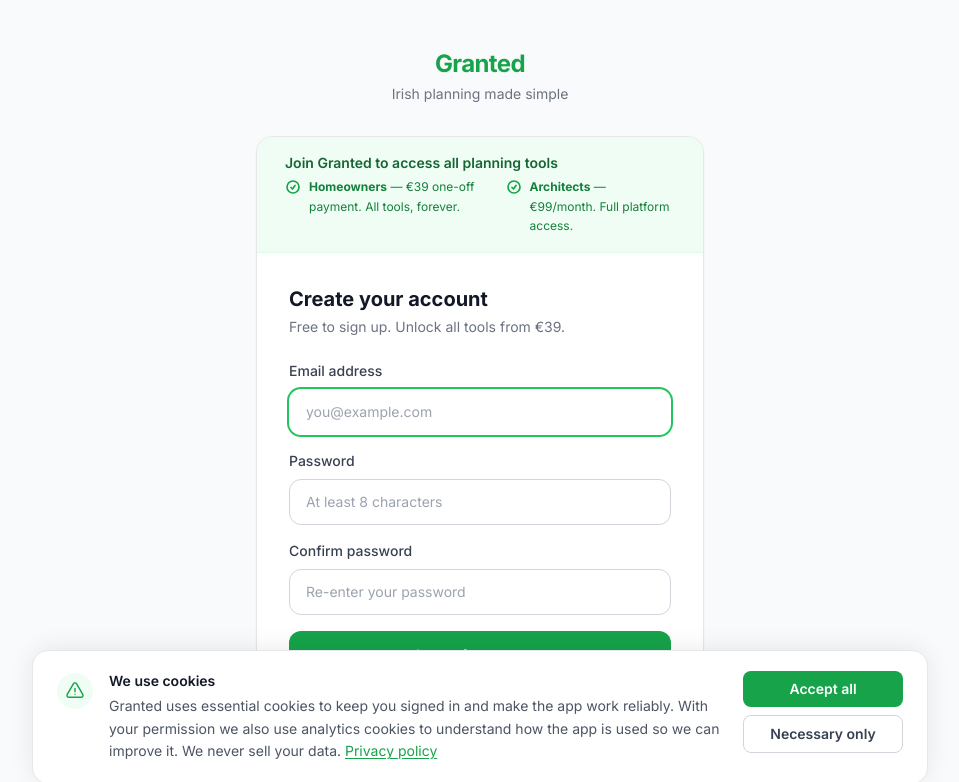
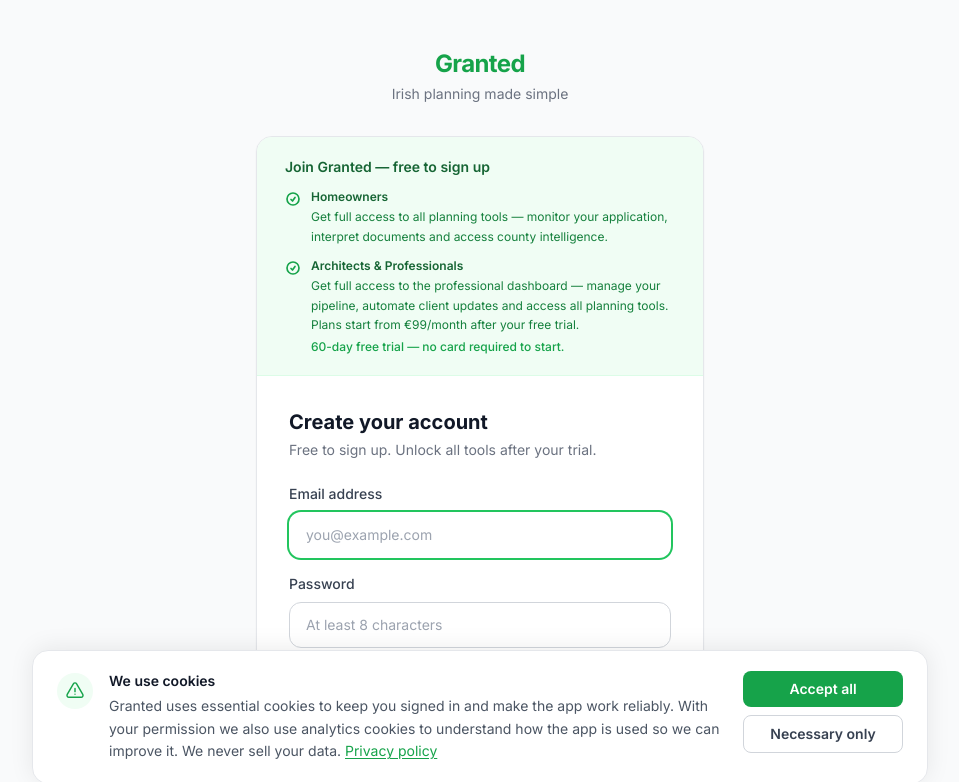
Before and after one commit to planassist-ai/planassist, a Next.js app: page /signup in a window 1280 px wide. Shown: the top 782 px of the page, without its empty margins (160-1119 px from the left). Built offline with nearby package versions, Linux system fonts and the light colour scheme.

Commit message:
remove price from signup, show value proposition instead

```diff
--- a/src/app/login/page.tsx
+++ b/src/app/login/page.tsx
@@ -151,7 +151,7 @@ function LoginForm() {
         <p className="mt-5 text-center text-sm text-gray-500">
           Don&apos;t have an account?{" "}
           <Link href="/signup" className="text-green-600 hover:text-green-700 font-medium underline underline-offset-2 transition-colors">
-            Sign up — €39 for homeowners
+            Create a free account
           </Link>
         </p>
 
--- a/src/app/signup/page.tsx
+++ b/src/app/signup/page.tsx
@@ -92,26 +92,35 @@ export default function SignupPage() {
             /* ── Signup form ── */
             <>
               {/* Value prop banner */}
-              <div className="bg-green-50 border-b border-green-100 px-7 py-4">
-                <p className="text-sm font-semibold text-green-800 mb-1">
-                  Join Granted to access all planning tools
+              <div className="bg-green-50 border-b border-green-100 px-7 py-5">
+                <p className="text-sm font-semibold text-green-800 mb-3">
+                  Join Granted — free to sign up
                 </p>
-                <div className="flex flex-col sm:flex-row gap-2 sm:gap-5">
-                  <div className="flex items-start gap-2">
+                <div className="flex flex-col gap-3">
+                  <div className="flex items-start gap-2.5">
                     <svg className="w-4 h-4 text-green-600 mt-0.5 shrink-0" fill="none" viewBox="0 0 24 24" stroke="currentColor" strokeWidth={2.5}>
                       <path strokeLinecap="round" strokeLinejoin="round" d="M9 12.75L11.25 15 15 9.75M21 12a9 9 0 11-18 0 9 9 0 0118 0z" />
                     </svg>
-                    <span className="text-xs text-green-700 leading-relaxed">
-                      <strong>Homeowners</strong> — €39 one-off payment. All tools, forever.
-                    </span>
+                    <div>
+                      <p className="text-xs font-semibold text-green-800 mb-0.5">Homeowners</p>
+                      <p className="text-xs text-green-700 leading-relaxed">
+                        Get full access to all planning tools — monitor your application, interpret documents and access county intelligence.
+                      </p>
+                    </div>
                   </div>
-                  <div className="flex items-start gap-2">
+                  <div className="flex items-start gap-2.5">
                     <svg className="w-4 h-4 text-green-600 mt-0.5 shrink-0" fill="none" viewBox="0 0 24 24" stroke="currentColor" strokeWidth={2.5}>
                       <path strokeLinecap="round" strokeLinejoin="round" d="M9 12.75L11.25 15 15 9.75M21 12a9 9 0 11-18 0 9 9 0 0118 0z" />
                     </svg>
-                    <span className="text-xs text-green-700 leading-relaxed">
-                      <strong>Architects</strong> — €99/month. Full platform access.
-                    </span>
+                    <div>
+                      <p className="text-xs font-semibold text-green-800 mb-0.5">Architects &amp; Professionals</p>
+                      <p className="text-xs text-green-700 leading-relaxed">
+                        Get full access to the professional dashboard — manage your pipeline, automate client updates and access all planning tools. Plans start from €99/month after your free trial.
+                      </p>
+                      <p className="text-xs text-green-600 font-medium mt-1">
+                        60-day free trial — no card required to start.
+                      </p>
+                    </div>
                   </div>
                 </div>
               </div>
@@ -120,7 +129,7 @@ export default function SignupPage() {
                 <div className="mb-6">
                   <h1 className="text-xl font-bold text-gray-900 mb-1">Create your account</h1>
                   <p className="text-sm text-gray-500">
-                    Free to sign up. Unlock all tools from €39.
+                    Free to sign up. Unlock all tools after your trial.
                   </p>
                 </div>
 
```
